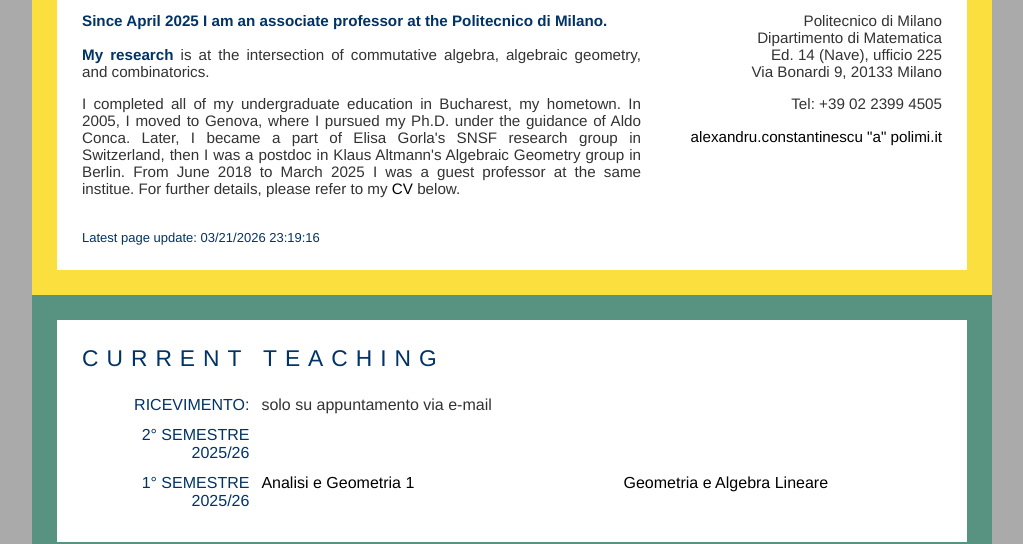
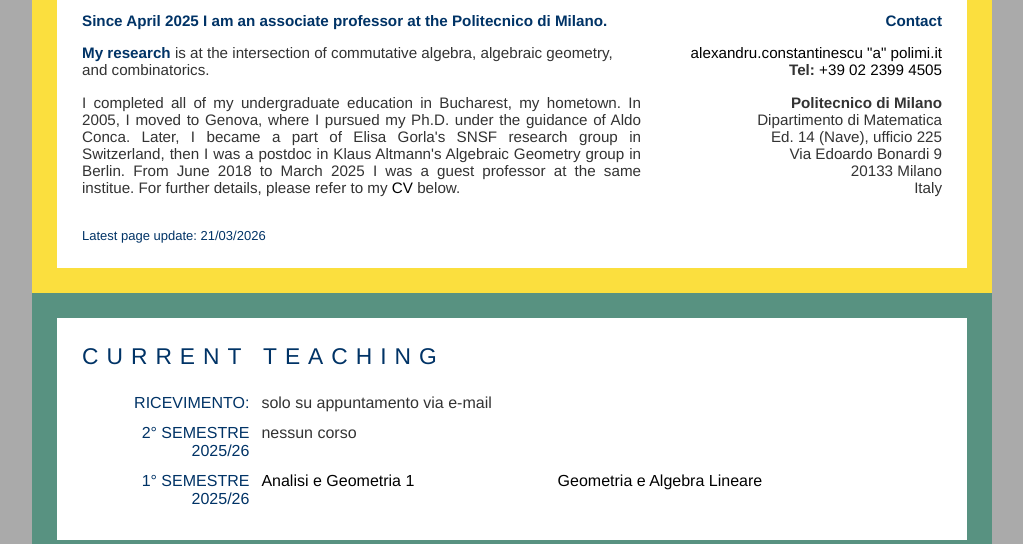
Before and after one commit to alexconstantinescu/alexconstantinescu.github.io, a plain HTML site: page index.html in a window 1280 px wide. Shown: the part 288-832 px from the top of the page, without its empty margins (128-1151 px from the left). Drawn offline with nearby package versions, Linux system fonts and the light colour scheme.

Commit message:
index update address

```diff
--- a/index.html
+++ b/index.html
@@ -17,42 +17,60 @@
       <div class="headstrip">
       </div>
 
+
       <div class="block" id="overview">
 	<h2>ALEXANDRU CONSTANTINESCU</h2>
-
 	<div style="float:left;width:65%;" align="left">
 	  <p style="text-align:justify">
 	    <font color="#003366">
 	      <b>Since April 2025 I am an associate professor at the Politecnico di Milano.</b>
 	      <br>
-	      <br>
 	    </font>
-	    <font color="#003366"><b>My research</b></font> is at the intersection of commutative algebra, algebraic geometry, and combinatorics.</p>
+	      <p>
+		<b><font color="#003366">My research</font></b>
+	    is at the intersection of commutative algebra, algebraic geometry, and combinatorics.</p>
 
-	 <p style="text-align:justify">  I completed all of my undergraduate education in Bucharest, my hometown.
+<p style="text-align:justify">  I completed all of my undergraduate education in Bucharest, my hometown.
 	   In 2005, I moved to Genova, where I pursued my Ph.D. under the guidance of Aldo Conca. Later, I became a part of Elisa Gorla's SNSF research group in Switzerland, then
 	   I was a postdoc in Klaus Altmann's Algebraic Geometry group in Berlin.
 	   From June 2018 to March 2025 I was a guest professor at the same institue.
 	 For further details, please refer to my <a href="#CV">CV</a>  below.</p>
+	</div>
+	<div style="float:right; width:35%;" align="right">
+	  <p>
+	    <font color="#003366">
+	      <b>Contact</b>
+	      <br>
+	    </font>
+	  </p>
+	  <p>
+	    <a href="mailto:alexandru.constantinescu@polimi.it">alexandru.constantinescu "a" polimi.it</a>
+	    <br>
+	    <b> Tel:</b><a href="tel:+390223994505"> +39 02 2399 4505</a></p>
 
+          <p><b>Politecnico di Milano</b><br>
+	    Dipartimento di Matematica<br>
+	    Ed. 14 (Nave), ufficio 225<br>
+	    Via Edoardo Bonardi 9 <br>
+	    20133 Milano<br>
+	    Italy
 
-	</div>
-	  <div style="float:right; width:35%;" align="right">
-            <p>Politecnico di Milano<br>
-	      Dipartimento di Matematica<br>
-	      Ed. 14 (Nave), ufficio 225<br>
-	      Via Bonardi 9, 20133 Milano
-            <p >Tel: +39 02 2399 4505</p>
-	    <a href="mailto:alexandru.constantinescu@polimi.it">alexandru.constantinescu "a" polimi.it</a>
 	  </div>
 
 	<div style="float:left; width:100%">
 	<br>
-	  <font size="2"; color="#003366">Latest page update: <span id="lastUpdate"></span></font>
+	<font size="2"; color="#003366">Latest page update: <span id="lastUpdate"></span></font>
 	</div>
 	<script>
+	  const lastMod = new Date(document.lastModified);
+	  const day = String(lastMod.getDate()).padStart(2, '0');
+	  const month = String(lastMod.getMonth() + 1).padStart(2, '0');
+	  const year = lastMod.getFullYear();
+	  document.getElementById("lastUpdate").innerHTML = `${day}/${month}/${year}`;
+	</script>
+	<!--script>
 	  document.getElementById("lastUpdate").innerHTML = document.lastModified;
-	</script>
+	</script-->
       </div>
 
       <div class="block" id="teaching">
@@ -61,13 +79,12 @@
 	<table class="teaching">
 	  <tr>
 	    <td>Ricevimento:</td>
-	    <td> solo su appuntamento via e-mail  </td>
+	    <td colspan="2"> solo su appuntamento via e-mail  </td>
 	  </tr>
 	  <tr>
 	    <td> 2&deg; semestre 2025/26</td>
+	    <td> nessun corso</td>
 	    <td></td>
-	    <td></td>
-
 	  </tr>
 	  <tr>
 	    <td> 1&deg; semestre 2025/26</td>
@@ -225,7 +242,7 @@
 	  <tr><td></td></tr>
 	    <tr>
 	      <td>Publication record</td>
-	      <td colspan="3">  19 published papers, 3 in preparation.</td>
+	      <td colspan="3">  20 published papers, 2 in preparation.</td>
 	    </tr>
 	  <tr>
 	    <td></td>
@@ -300,8 +317,8 @@
 	     <span class="papertitle">
 	       Simplicial Complexes and Matroids with  Vanishing  T<sup>2</sup>
 	     </span>
-	       (<a href="https://arxiv.org/abs/2406.02440">pdf</a>) <br>
-	       <b>The Electronic Journal of Combinatorics</b> to appear (2025)
+	     (<a href="https://www.combinatorics.org/ojs/index.php/eljc/article/view/v32i2p12/pdf">pdf</a>) <br>
+	     <b>The Electronic Journal of Combinatorics</b> 32 (2), P2.12. (2025)
 	  </li>
 
 	  <li> Constantinescu A., Brehm W.,
```
